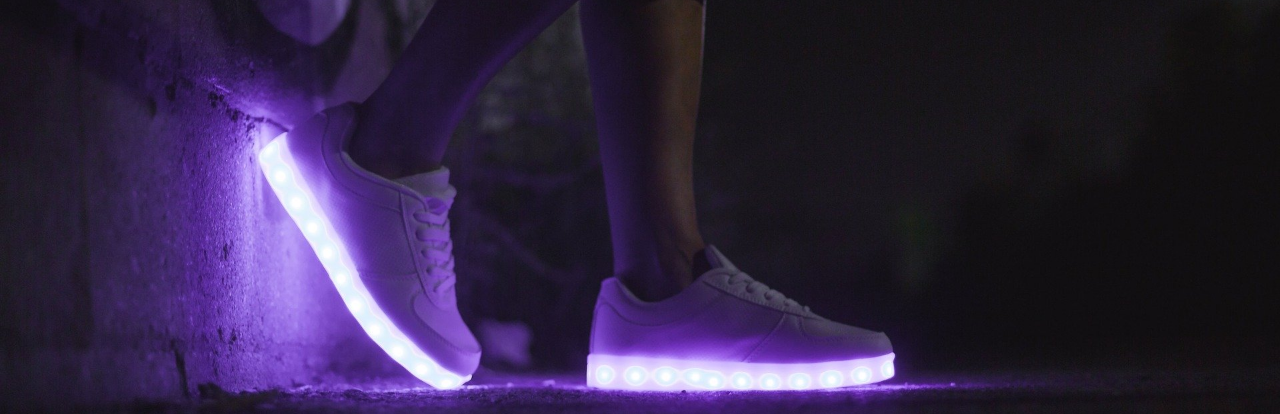
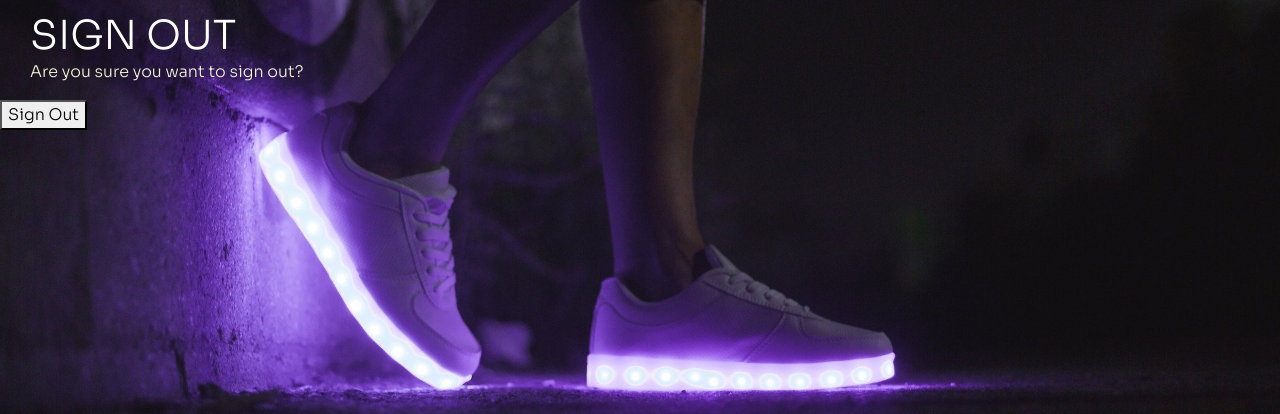
Before and after one commit to isiko1/hangout, a Django app: page /accounts/logout/ in a window 1280 px wide. Shown: the part 128-542 px from the top of the page. Run offline with Django 3.2, Linux system fonts and the light colour scheme; the visitor is signed in with stand-in values (Sample User, id 1); some libraries are stand-ins or nearby versions.

Commit message:
Added logout functionality

```diff
--- a/static/css/base.css
+++ b/static/css/base.css
@@ -27,6 +27,18 @@ html {
 }
 .btn {
     color: beige;
+}
+
+/* logout */
+
+h1, h1 {
+    font-size: 2.5rem;
+    margin-top: 140px;
+    padding-left: 15px;
+}
+.sign-o {
+    color: beige;
+    padding-left: 15px;
 }
 
 /* Homepage */
--- a/templates/allauth/account/logout.html
+++ b/templates/allauth/account/logout.html
@@ -5,10 +5,11 @@
 {% block head_title %}{% trans "Sign Out" %}{% endblock %}
 
 {% block content %}
+<div class="col-4 md-6">
 <h1>{% trans "Sign Out" %}</h1>
 
-<p>{% trans 'Are you sure you want to sign out?' %}</p>
-
+<p class="sign-o">{% trans 'Are you sure you want to sign out?' %}</p>
+</div>
 <form method="post" action="{% url 'account_logout' %}">
   {% csrf_token %}
   {% if redirect_field_value %}
--- a/templates/includes/mobile-top-header.html
+++ b/templates/includes/mobile-top-header.html
@@ -30,7 +30,7 @@
     <div class="dropdown-menu border-0" aria-labelledby="user-options">
         {% if request.user.is_authenticated %}
             {% if request.user.is_superuser %}
-                <a href="{% url 'account_logout' %}" class="dropdown-item">Product Management</a>
+                <a href="{}" class="dropdown-item">Product Management</a>
             {% endif %}
             <a href="{ }" class="dropdown-item">My Profile</a>
             <a href="{% url 'account_logout' %}" class="dropdown-item">Logout</a>
```
